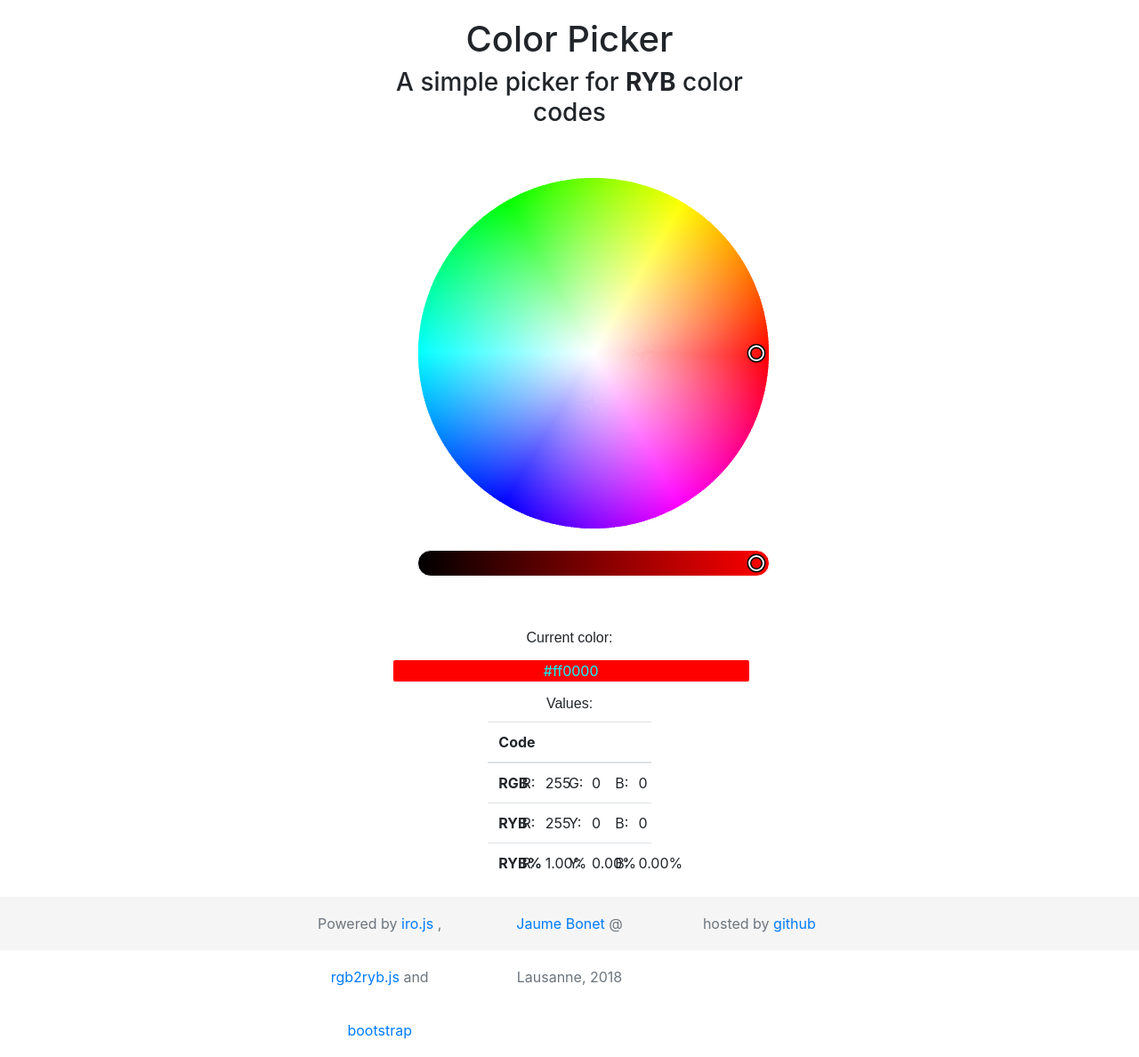
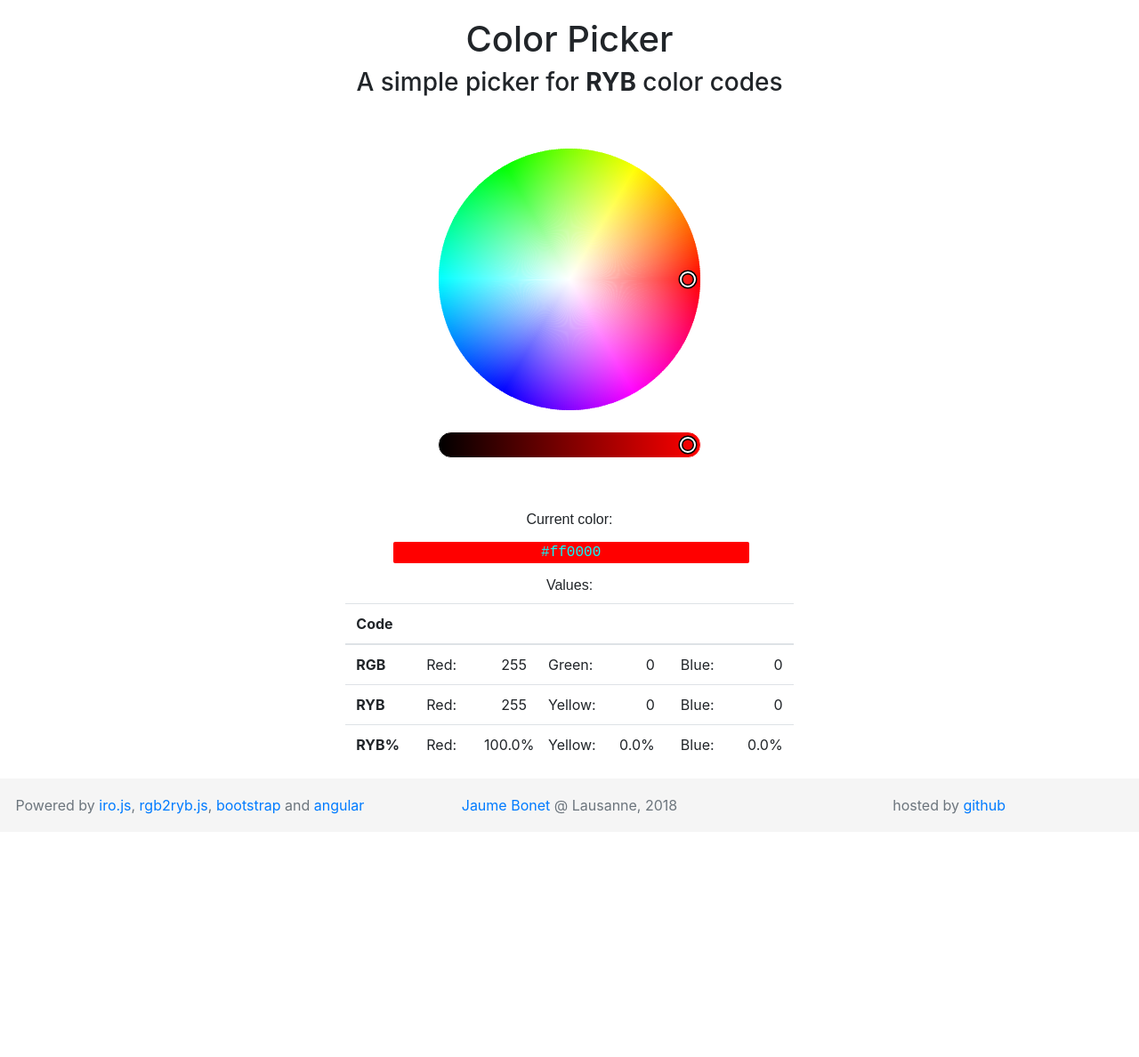
Before and after one commit to jaumebonet/color-picker, a plain HTML site: page index.html in a window 1280 px wide. Shown: the whole page at 89% size. After the commit the page ends 935 px from the top, so only its background shows below. Drawn offline with Linux system fonts and the light colour scheme.

Commit message:
multilanguage: en-es

```diff
--- a/index.html
+++ b/index.html
@@ -1,19 +1,36 @@
-<html>
+<html ng-app="app" ng-init="lang='en'">
   <head>
     <meta charset="utf-8">
     <meta name="viewport" content="width=device-width, initial-scale=1, shrink-to-fit=no">
-    <link rel="stylesheet"  type="text/css" href="resources/vendor/bootstrap.min.css">
+    <link rel="stylesheet" type="text/css" href="resources/vendor/bootstrap.min.css">
     <link rel="stylesheet" type="text/css" href="styles/main.css">
     <script type="text/javascript" src="resources/vendor/iro.min.js"></script>
     <script type="text/javascript" src="resources/vendor/rgb2ryb.js"></script>
+    <script type="text/javascript" src="resources/vendor/angular.min.js"></script>
+    <script>
+      angular.module('app',[])
+             .controller('Main',function($scope)
+             {
+               if (window.location.href.split("?")[1] == 'es') {
+                  $scope.lang = 'es';
+                }
+             }
+      );
+    </script>
   </head>
-  <body>
+  <body ng-controller="Main">
     <div id="maincontent" >
       <div id="maintitle" class="container-fluid">
         <div class="row justify-content-center">
-          <div class="col-4">
-            <h1>Color Picker</h1>
-            <h3>A simple picker for <b>RYB</b> color codes</h3>
+          <div class="col-6">
+            <h1>
+              <span ng-show="lang=='en'">Color Picker</span>
+              <span ng-show="lang=='es'">Selector de Color</span>
+            </h1>
+            <h3>
+              <span ng-show="lang=='en'">A simple picker for <b>RYB</b> color codes</span>
+              <span ng-show="lang=='es'">Un simple selector para codigos <b>RYB</b></span>
+            </h3>
           </div>
         </div>
         <div class="row justify-content-center">
@@ -23,13 +40,15 @@
         </div>
         <div class="row justify-content-center">
           <div class="col-4">
-            <span class="title">Current color:</span>
+            <span class="title" ng-show="lang=='en'">Current color:</span>
+            <span class="title" ng-show="lang=='es'">Actual color:</span>
             <div id="swatch"></div>
           </div>
         </div>
         <div class="row justify-content-center">
-          <div class="col-2">
-            <span class="title">Values:</span>
+          <div class="col-5">
+            <span class="title" ng-show="lang=='en'">Values:</span>
+            <span class="title" ng-show="lang=='es'">Valores:</span>
             <table class="table" style="table-layout:fixed;">
               <thead>
                 <tr>
@@ -45,29 +64,38 @@
               <tbody>
                 <tr>
                   <th scope="row" style="text-align: left">RGB</th>
-                  <td style="text-align: center;">R:</td>
+                  <td style="text-align: center;" ng-show="lang=='en'">Red:</td>
+                  <td style="text-align: center;" ng-show="lang=='es'">Rojo:</td>
                   <td id="rgb_r" style="text-align: right;"></td>
-                  <td style="text-align: center;">G:</td>
+                  <td style="text-align: center;" ng-show="lang=='en'">Green:</td>
+                  <td style="text-align: center;" ng-show="lang=='es'">Verde:</td>
                   <td id="rgb_g" style="text-align: right;"></td>
-                  <td style="text-align: center;">B:</td>
+                  <td style="text-align: center;" ng-show="lang=='en'">Blue:</td>
+                  <td style="text-align: center;" ng-show="lang=='es'">Azul:</td>
                   <td id="rgb_b" style="text-align: right;"></td>
                 </tr>
                 <tr>
                   <th scope="row" style="text-align: left">RYB</th>
-                  <td style="text-align: center;">R:</td>
+                  <td style="text-align: center;" ng-show="lang=='en'">Red:</td>
+                  <td style="text-align: center;" ng-show="lang=='es'">Rojo:</td>
                   <td id="ryb_r" style="text-align: right;"></td>
-                  <td  style="text-align: center;">Y:</td>
+                  <td style="text-align: center;" ng-show="lang=='en'">Yellow:</td>
+                  <td style="text-align: center;" ng-show="lang=='es'">Amarillo:</td>
                   <td id="ryb_y" style="text-align: right;"></td>
-                  <td style="text-align: center;">B:</td>
+                  <td style="text-align: center;" ng-show="lang=='en'">Blue:</td>
+                  <td style="text-align: center;" ng-show="lang=='es'">Azul:</td>
                   <td id="ryb_b" style="text-align: right;"></td>
                 </tr>
                 <tr>
                   <th scope="row" style="text-align: left">RYB%</th>
-                  <td style="text-align: center;">R:</td>
+                  <td style="text-align: center;" ng-show="lang=='en'">Red:</td>
+                  <td style="text-align: center;" ng-show="lang=='es'">Rojo:</td>
                   <td id="per_r" style="text-align: right;"></td>
-                  <td  style="text-align: center;">Y:</td>
+                  <td style="text-align: center;" ng-show="lang=='en'">Yellow:</td>
+                  <td style="text-align: center;" ng-show="lang=='es'">Amarillo:</td>
                   <td id="per_y" style="text-align: right;"></td>
-                  <td style="text-align: center;">B:</td>
+                  <td style="text-align: center;" ng-show="lang=='en'">Blue:</td>
+                  <td style="text-align: center;" ng-show="lang=='es'">Azul:</td>
                   <td id="per_b" style="text-align: right;"></td>
                 </tr>
               </tbody>
@@ -79,21 +107,31 @@
     <footer class="footer">
       <div class="container-fluid">
         <div class="row justify-content-center">
-          <div class="col-2" style="text-align:center;">
-            <span class="text-muted">
-              Powered by <a href="https://github.com/jaames/iro.js">iro.js</a>
-              , <a href="https://github.com/bahamas10/node-rgb2ryb">rgb2ryb.js</a>
-              and <a href="https://getbootstrap.com/">bootstrap</a>
+          <div class="col-4" style="text-align:center;">
+            <span class="text-muted" ng-show="lang=='en'">
+              Powered by <a href="https://github.com/jaames/iro.js">iro.js</a>,
+              <a href="https://github.com/bahamas10/node-rgb2ryb">rgb2ryb.js</a>,
+              <a href="https://getbootstrap.com/">bootstrap</a> and
+              <a href="https://angularjs.org/">angular</a>
+            </span>
+            <span class="text-muted" ng-show="lang=='es'">
+              Sustentado con <a href="https://github.com/jaames/iro.js">iro.js</a>,
+              <a href="https://github.com/bahamas10/node-rgb2ryb">rgb2ryb.js</a>,
+              <a href="https://getbootstrap.com/">bootstrap</a> y
+              <a href="https://angularjs.org/">angular</a>
             </span>
           </div>
-          <div class="col-2" style="text-align:center;">
+          <div class="col-4" style="text-align:center;">
             <span class="text-muted">
               <a href="http://jaumebonet.cat">Jaume Bonet</a> @ Lausanne, 2018
             </span>
           </div>
-          <div class="col-2" style="text-align:center;">
-            <span class="text-muted">
+          <div class="col-4" style="text-align:center;">
+            <span class="text-muted" ng-show="lang=='en'">
               hosted by <a href="http://github.com"> github</a>
+            </span>
+            <span class="text-muted" ng-show="lang=='es'">
+              hospedado en <a href="http://github.com"> github</a>
             </span>
           </div>
         </div>
--- a/scripts/main.js
+++ b/scripts/main.js
@@ -3,8 +3,8 @@
 var example = new iro.ColorPicker(".wrapper", {
   // color picker options
   // Option guide: https://rakujira.jp/projects/iro/docs/guide.html#Color-Picker-Options
-  width: 450,
-  height: 450,
+  width: 350,
+  height: 350,
   color: {r: 255, g: 0, b: 0},
   anticlockwise: true,
   borderWidth: 1,
@@ -70,12 +70,12 @@ example.on("color:change", function(color){
     Math.round(ryg[2])
   ].join("")
   per_r.innerHTML = [
-    (ryg[0] / sum).toFixed(2) + "%"
+    ((ryg[0] / sum) * 100).toFixed(1) + "%"
   ].join("")
   per_y.innerHTML = [
-    (ryg[1] / sum).toFixed(2) + "%"
+    ((ryg[1] / sum) * 100).toFixed(1) + "%"
   ].join("")
   per_b.innerHTML = [
-    (ryg[2] / sum).toFixed(2) + "%"
+    ((ryg[2] / sum) * 100).toFixed(1) + "%"
   ].join("")
 });
--- a/styles/main.css
+++ b/styles/main.css
@@ -26,6 +26,7 @@ html, body {
   border-radius: 2px;
   margin: 5px auto;
   text-align: center;
+  font-family: monospace;
 }
 
 .title {
```
